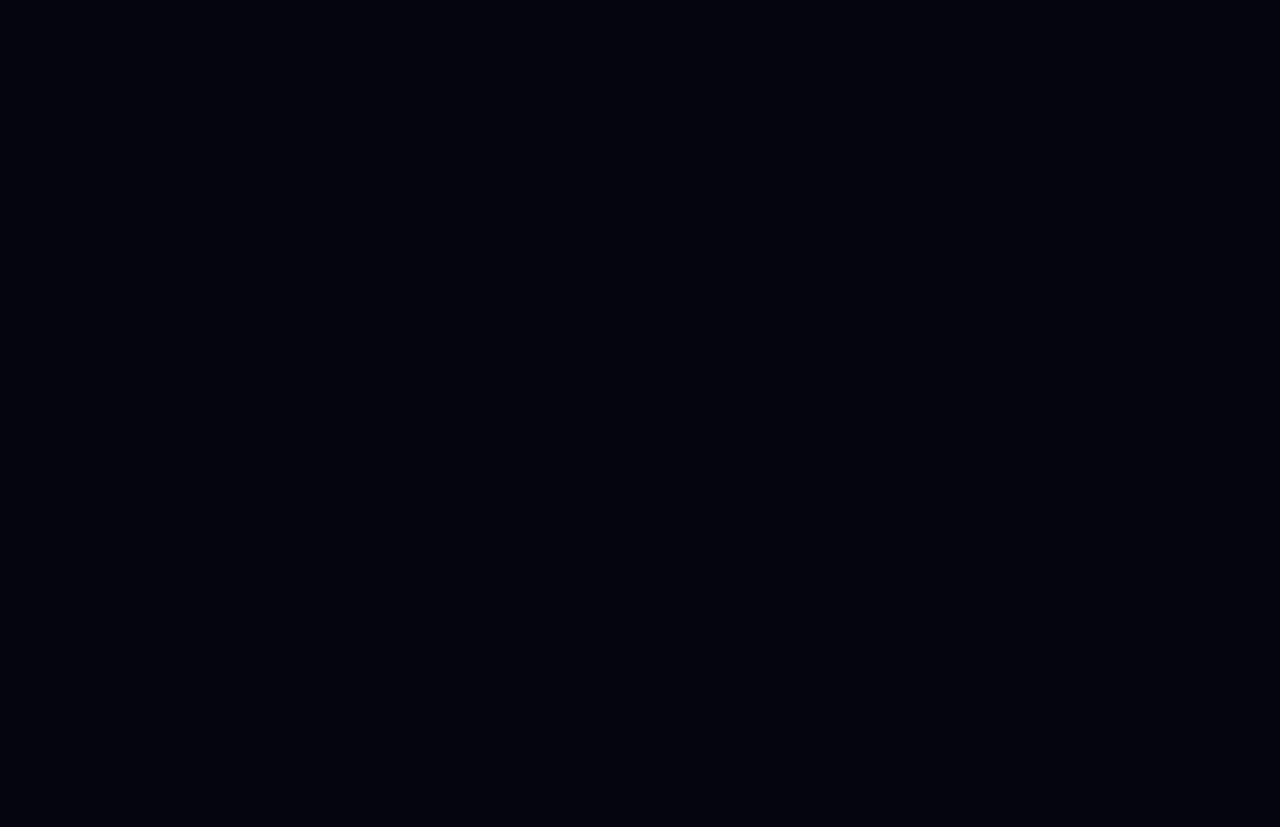
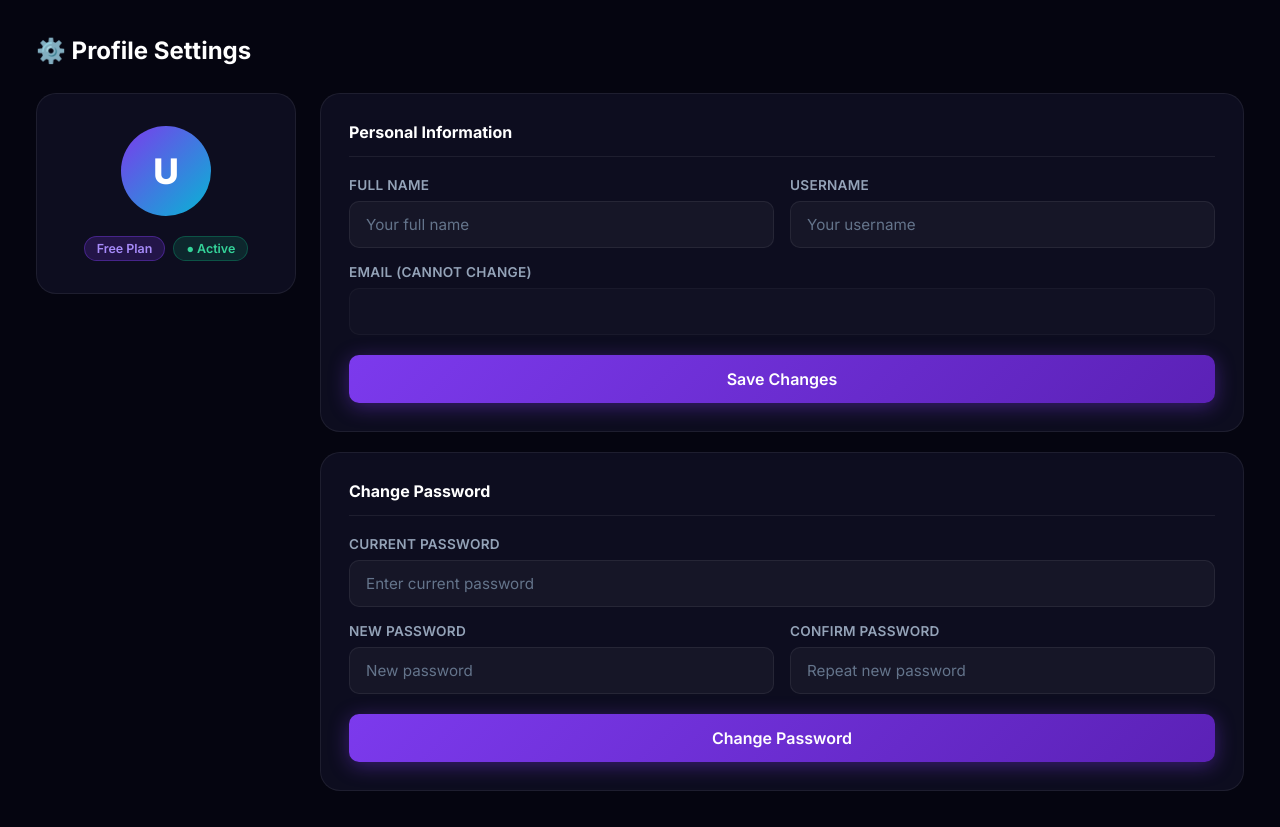
Before and after one commit to Vishal7371/ai-career-platform, a React app in the folder frontend/: page /profile in a window 1280 px wide. Before the commit this address had no page. Before the commit the page ends 800 px from the top, so only its background shows below. Built offline with nearby package versions, Linux system fonts and the light colour scheme; no server answers; sample sign-in values are in the browser's storage; the HTML template or start-up script is replaced by a standard one.

Commit message:
Day 6: Profile page - edit name, username, change password

```diff
--- a/frontend/src/App.jsx
+++ b/frontend/src/App.jsx
@@ -5,6 +5,7 @@ import Dashboard  from './pages/Dashboard'
 import Jobs       from './pages/Jobs'
 import ResumePage from './pages/ResumePage'
 import Matches    from './pages/Matches'
+import Profile    from './pages/Profile'
 
 // Protect dashboard — redirect to login if not logged in
 function PrivateRoute({ children }) {
@@ -31,6 +32,9 @@ export default function App() {
         <Route path="/matches" element={
           <PrivateRoute><Matches /></PrivateRoute>
         } />
+        <Route path="/profile" element={
+          <PrivateRoute><Profile /></PrivateRoute>
+        } />
       </Routes>
     </BrowserRouter>
   )
--- a/frontend/src/index.css
+++ b/frontend/src/index.css
@@ -762,3 +762,73 @@ body {
   border-color: rgba(245,158,11,0.3) !important;
   color: #fbbf24 !important;
 }
+
+/* ════════════════════════════════════════
+   PROFILE PAGE
+════════════════════════════════════════ */
+.profile-grid {
+  display: grid;
+  grid-template-columns: 260px 1fr;
+  gap: 24px;
+  align-items: start;
+}
+
+.profile-avatar-card {
+  background: var(--surface);
+  border: 1px solid var(--border);
+  border-radius: 20px;
+  padding: 32px 24px;
+  text-align: center;
+}
+.profile-avatar-big {
+  width: 90px; height: 90px;
+  border-radius: 50%;
+  background: linear-gradient(135deg, var(--accent), var(--accent2));
+  display: flex; align-items: center; justify-content: center;
+  font-size: 2.2rem; font-weight: 800; color: white;
+  margin: 0 auto 20px;
+}
+.profile-avatar-card h3 { font-size: 1.1rem; font-weight: 700; color: #fff; margin-bottom: 6px; }
+.profile-avatar-card p  { font-size: 0.85rem; color: var(--muted); margin-bottom: 20px; }
+
+.profile-badges { display: flex; gap: 8px; justify-content: center; flex-wrap: wrap; }
+.badge-plan {
+  padding: 4px 12px;
+  background: rgba(124,58,237,0.2);
+  border: 1px solid rgba(124,58,237,0.4);
+  border-radius: 20px;
+  font-size: 0.78rem; font-weight: 600; color: #a78bfa;
+}
+.badge-active {
+  padding: 4px 12px;
+  background: rgba(16,185,129,0.15);
+  border: 1px solid rgba(16,185,129,0.3);
+  border-radius: 20px;
+  font-size: 0.78rem; font-weight: 600; color: #34d399;
+}
+
+.profile-forms { display: flex; flex-direction: column; gap: 20px; }
+
+.profile-section {
+  background: var(--surface);
+  border: 1px solid var(--border);
+  border-radius: 20px;
+  padding: 28px;
+}
+.profile-section h3 {
+  font-size: 1rem; font-weight: 700; color: #fff;
+  margin-bottom: 20px;
+  padding-bottom: 14px;
+  border-bottom: 1px solid var(--border);
+}
+
+.profile-form { display: flex; flex-direction: column; gap: 16px; }
+
+.input-disabled {
+  opacity: 0.5;
+  cursor: not-allowed;
+}
+
+@media (max-width: 768px) {
+  .profile-grid { grid-template-columns: 1fr; }
+}
--- a/frontend/src/pages/Dashboard.jsx
+++ b/frontend/src/pages/Dashboard.jsx
@@ -16,7 +16,7 @@ export default function Dashboard() {
     { icon: '💼', label: 'Job Matching', path: '/jobs',      active: false },
     { icon: '🎯', label: 'My Matches',   path: '/matches',   active: false },
     { icon: '🤖', label: 'AI Assistant', path: '/dashboard', active: false },
-    { icon: '⚙️', label: 'Settings',     path: '/dashboard', active: false },
+    { icon: '⚙️', label: 'Settings',     path: '/profile',   active: false },
   ]
 
   const stats = [
--- /dev/null
+++ b/frontend/src/pages/Profile.jsx
@@ -0,0 +1,167 @@
+import { useState, useEffect } from 'react'
+import API from '../services/api'
+
+export default function Profile() {
+  const storedUser = JSON.parse(localStorage.getItem('user') || '{}')
+  const [profile, setProfile]   = useState({ full_name: '', username: '', email: '' })
+  const [pwForm, setPwForm]     = useState({ current_password: '', new_password: '', confirm: '' })
+  const [msg, setMsg]           = useState({ profile: '', password: '' })
+  const [loading, setLoading]   = useState({ profile: false, password: false })
+
+  useEffect(() => {
+    API.get(`/profile/${storedUser.id}`).then(res => setProfile(res.data))
+  }, [])
+
+  const handleProfileSave = async (e) => {
+    e.preventDefault()
+    setLoading(l => ({ ...l, profile: true }))
+    try {
+      const res = await API.put(`/profile/${storedUser.id}`, {
+        full_name: profile.full_name,
+        username:  profile.username,
+      })
+      // Update localStorage with new info
+      localStorage.setItem('user', JSON.stringify({ ...storedUser, username: res.data.username, full_name: res.data.full_name }))
+      setMsg(m => ({ ...m, profile: '✅ Profile updated!' }))
+    } catch (e) {
+      setMsg(m => ({ ...m, profile: '❌ Update failed.' }))
+    } finally {
+      setLoading(l => ({ ...l, profile: false }))
+    }
+  }
+
+  const handlePasswordChange = async (e) => {
+    e.preventDefault()
+    if (pwForm.new_password !== pwForm.confirm) {
+      setMsg(m => ({ ...m, password: '❌ New passwords do not match!' }))
+      return
+    }
+    setLoading(l => ({ ...l, password: true }))
+    try {
+      await API.put(`/profile/${storedUser.id}/password`, {
+        current_password: pwForm.current_password,
+        new_password:     pwForm.new_password,
+      })
+      setMsg(m => ({ ...m, password: '✅ Password changed successfully!' }))
+      setPwForm({ current_password: '', new_password: '', confirm: '' })
+    } catch (e) {
+      setMsg(m => ({ ...m, password: e.response?.data?.detail || '❌ Failed to change password.' }))
+    } finally {
+      setLoading(l => ({ ...l, password: false }))
+    }
+  }
+
+  return (
+    <div className="dash-content">
+      <div className="page-header">
+        <h2>⚙️ Profile Settings</h2>
+      </div>
+
+      <div className="profile-grid">
+
+        {/* Avatar + info */}
+        <div className="profile-avatar-card">
+          <div className="profile-avatar-big">
+            {(profile.username || 'U')[0].toUpperCase()}
+          </div>
+          <h3>{profile.full_name || profile.username}</h3>
+          <p>{profile.email}</p>
+          <div className="profile-badges">
+            <span className="badge-plan">Free Plan</span>
+            <span className="badge-active">● Active</span>
+          </div>
+        </div>
+
+        <div className="profile-forms">
+
+          {/* Edit profile form */}
+          <div className="profile-section">
+            <h3>Personal Information</h3>
+            {msg.profile && (
+              <div className={`alert ${msg.profile.startsWith('✅') ? 'alert-success' : 'alert-error'}`}>
+                {msg.profile}
+              </div>
+            )}
+            <form onSubmit={handleProfileSave} className="profile-form">
+              <div className="form-row">
+                <div className="form-group">
+                  <label>Full Name</label>
+                  <input
+                    value={profile.full_name || ''}
+                    onChange={e => setProfile(p => ({ ...p, full_name: e.target.value }))}
+                    placeholder="Your full name"
+                  />
+                </div>
+                <div className="form-group">
+                  <label>Username</label>
+                  <input
+                    value={profile.username || ''}
+                    onChange={e => setProfile(p => ({ ...p, username: e.target.value }))}
+                    placeholder="Your username"
+                  />
+                </div>
+              </div>
+              <div className="form-group">
+                <label>Email (cannot change)</label>
+                <input value={profile.email || ''} disabled className="input-disabled" />
+              </div>
+              <button type="submit" className="btn-primary" disabled={loading.profile}>
+                {loading.profile ? <span className="spinner" /> : null}
+                {loading.profile ? 'Saving...' : 'Save Changes'}
+              </button>
+            </form>
+          </div>
+
+          {/* Change password form */}
+          <div className="profile-section">
+            <h3>Change Password</h3>
+            {msg.password && (
+              <div className={`alert ${msg.password.startsWith('✅') ? 'alert-success' : 'alert-error'}`}>
+                {msg.password}
+              </div>
+            )}
+            <form onSubmit={handlePasswordChange} className="profile-form">
+              <div className="form-group">
+                <label>Current Password</label>
+                <input
+                  type="password"
+                  value={pwForm.current_password}
+                  onChange={e => setPwForm(p => ({ ...p, current_password: e.target.value }))}
+                  placeholder="Enter current password"
+                  required
+                />
+              </div>
+              <div className="form-row">
+                <div className="form-group">
+                  <label>New Password</label>
+                  <input
+                    type="password"
+                    value={pwForm.new_password}
+                    onChange={e => setPwForm(p => ({ ...p, new_password: e.target.value }))}
+                    placeholder="New password"
+                    required
+                  />
+                </div>
+                <div className="form-group">
+                  <label>Confirm Password</label>
+                  <input
+                    type="password"
+                    value={pwForm.confirm}
+                    onChange={e => setPwForm(p => ({ ...p, confirm: e.target.value }))}
+                    placeholder="Repeat new password"
+                    required
+                  />
+                </div>
+              </div>
+              <button type="submit" className="btn-primary" disabled={loading.password}>
+                {loading.password ? <span className="spinner" /> : null}
+                {loading.password ? 'Changing...' : 'Change Password'}
+              </button>
+            </form>
+          </div>
+
+        </div>
+      </div>
+    </div>
+  )
+}
```
Also changed, not shown: 3 other files (tests, documents, lock files or other folders).
